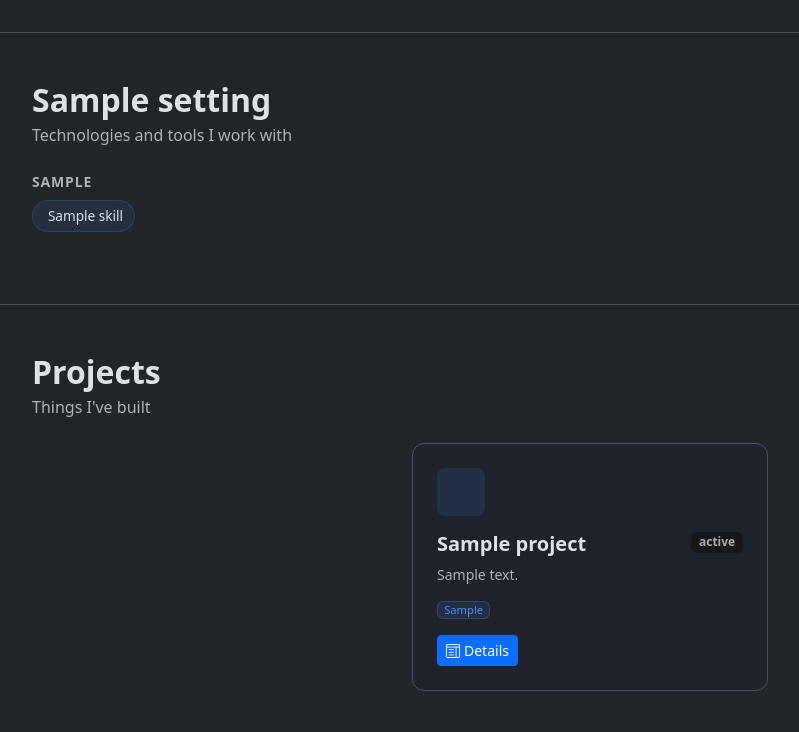
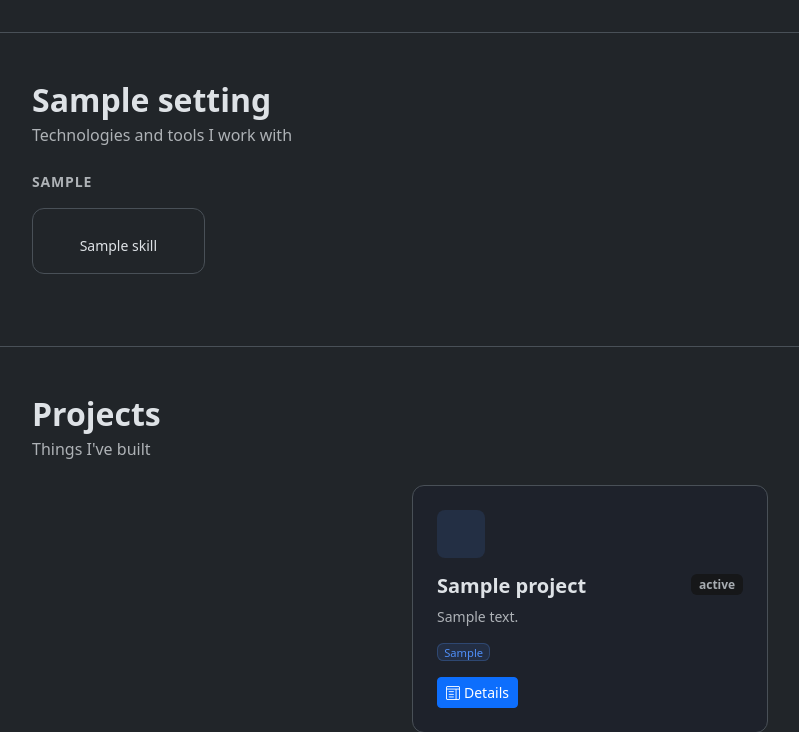
Before and after one commit to KeironTJ/JonesHQ-Portfolio, a Flask app: page / in a window 1280 px wide. Shown: the part 584-1316 px from the top of the page, without its empty margins (50-849 px from the left). Run offline with Flask 3, Linux system fonts and the light colour scheme; tables that the repository leaves empty hold one stand-in row (values such as "Sample post").

Commit message:
feat: enhance skill management UI with improved icon descriptions and card layout

```diff
--- a/app/blueprints/admin/forms.py
+++ b/app/blueprints/admin/forms.py
@@ -142,7 +142,7 @@ class SkillForm(FlaskForm):
     icon = StringField(
         "Icon class",
         validators=[Optional(), Length(max=64)],
-        description="Bootstrap Icons class, e.g. bi-python or bi-database.",
+        description="Bootstrap Icons class, e.g. bi-filetype-py, bi-database, bi-code-slash, bi-terminal.",
     )
     category = StringField(
         "Category",
--- a/app/static/css/style.css
+++ b/app/static/css/style.css
@@ -85,23 +85,18 @@
   padding: 0.2em 0.55em;
 }
 
-/* ── Skill badges ─────────────────────────────────────────── */
-.jhq-skill-badge {
-  display: inline-flex;
-  align-items: center;
-  font-size: 0.85rem;
-  font-weight: 500;
-  padding: 0.35em 0.8em;
-  border-radius: 2rem;
-  background-color: color-mix(in srgb, var(--jhq-primary) 10%, transparent);
-  color: var(--bs-body-color);
-  border: 1px solid color-mix(in srgb, var(--jhq-primary) 20%, transparent);
+/* ── Skill cards ──────────────────────────────────────────── */
+.jhq-skill-card {
+  background-color: var(--bs-body-bg);
+  border: 1px solid var(--bs-border-color);
+  border-radius: var(--jhq-radius);
   transition: var(--jhq-transition);
 }
 
-.jhq-skill-badge:hover {
-  background-color: color-mix(in srgb, var(--jhq-primary) 20%, transparent);
+.jhq-skill-card:hover {
   border-color: var(--jhq-primary);
+  box-shadow: var(--jhq-card-shadow-hover);
+  transform: translateY(-2px);
 }
 
 /* ── Footer ───────────────────────────────────────────────── */
--- a/app/templates/main/index.html
+++ b/app/templates/main/index.html
@@ -83,16 +83,16 @@
 
     {% for cat in categories %}
       {% if cat %}
-        <p class="text-muted small text-uppercase fw-semibold mb-2" style="letter-spacing:.06em;">{{ cat }}</p>
+        <p class="text-muted small text-uppercase fw-semibold mb-3" style="letter-spacing:.06em;">{{ cat }}</p>
       {% endif %}
-      <div class="d-flex flex-wrap gap-2 mb-4">
+      <div class="row g-3 mb-4">
         {% for skill in skills if skill.category == cat %}
-          <span class="jhq-skill-badge">
-            {% if skill.icon %}
-              <i class="bi {{ skill.icon }} me-1"></i>
-            {% endif %}
-            {{ skill.name }}
-          </span>
+          <div class="col-6 col-sm-4 col-md-3 col-lg-2">
+            <div class="jhq-skill-card text-center p-3">
+              <i class="bi {{ skill.icon or 'bi-code-slash' }} fs-3 text-primary d-block mb-2"></i>
+              <span class="small fw-medium">{{ skill.name }}</span>
+            </div>
+          </div>
         {% endfor %}
       </div>
     {% endfor %}
```
Also changed, not shown: app/templates/admin/skills.html (+8 -2 lines).
